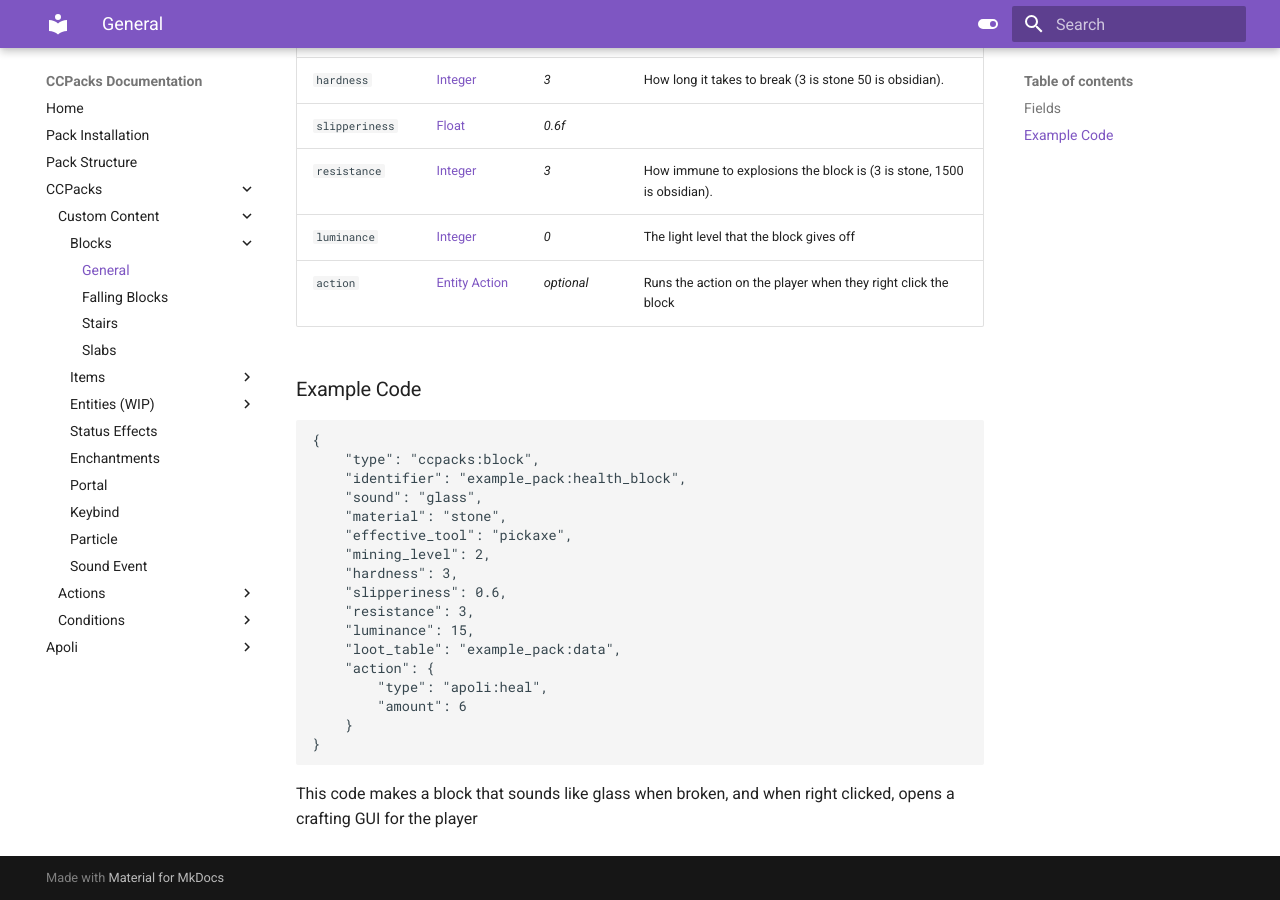
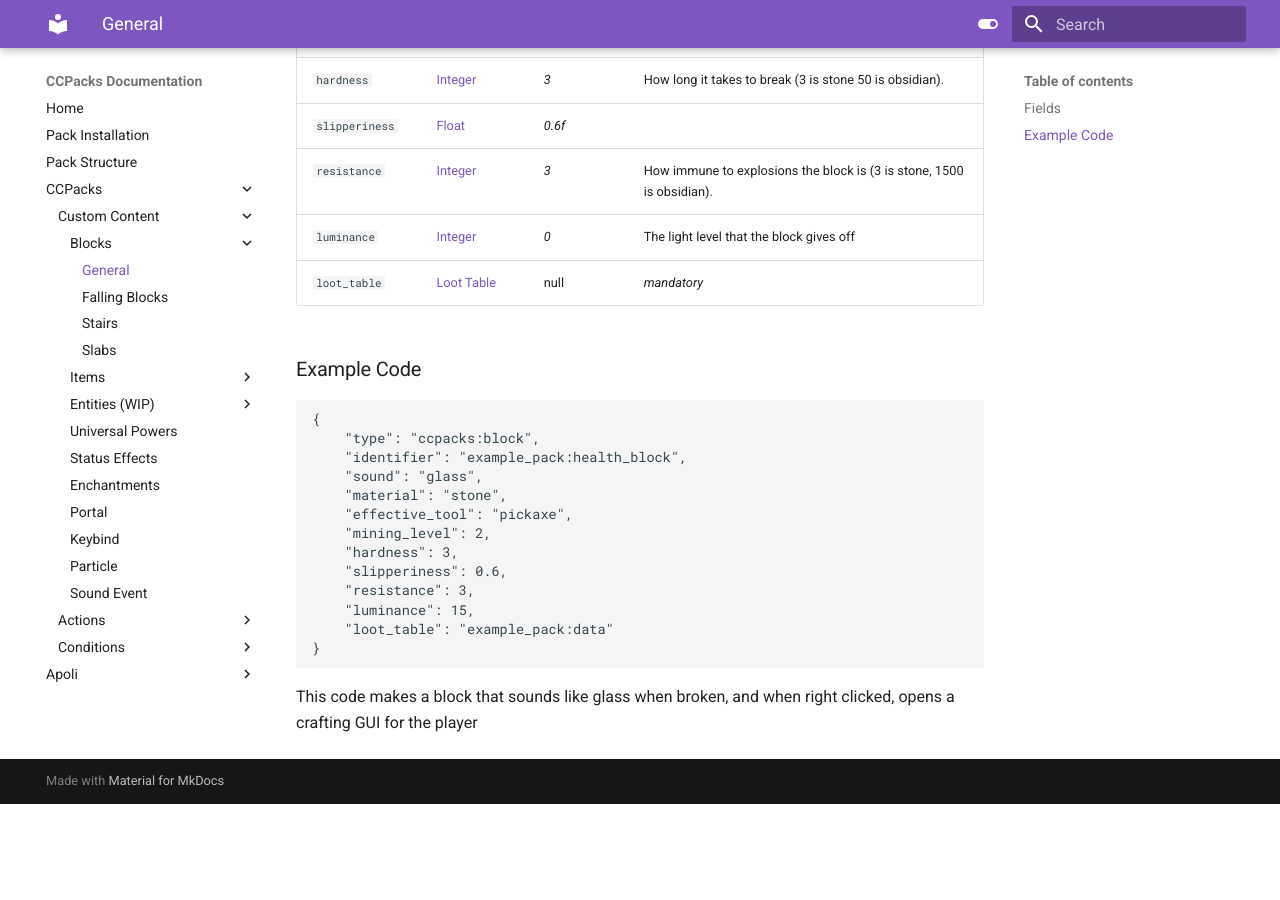
Before and after one commit to eggohito/CCPacks-Documentation, an MkDocs documentation site: the page built from docs/block/general.md, in a window 1280 px wide and 900 px high, scrolled down 523 px. Built offline with MkDocs 1.6.1 and Material for MkDocs 9.7.7, drawn with Linux system fonts in a browser that asks for light colours; after the commit the page ends 1327 px from its top, so only the background shows below that.

Commit message:
Fixed Blocks, and added universal powers

````diff
--- a/docs/block/general.md
+++ b/docs/block/general.md
@@ -13,7 +13,7 @@
 `slipperiness` | [Float]() | *0.6f* |
 `resistance` | [Integer]() | *3* | How immune to explosions the block is (3 is stone, 1500 is obsidian).
 `luminance` | [Integer]() | *0* | The light level that the block gives off
-`action` | [Entity Action]() | *optional* | Runs the action on the player when they right click the block
+`loot_table` | [Loot Table]() | null | *mandatory* | The loot table for the block(s) that is dropped when this block is broken
 
 ### Example Code
 
@@ -29,11 +29,7 @@
     "slipperiness": 0.6,
     "resistance": 3,
     "luminance": 15,
-	"loot_table": "example_pack:data",
-    "action": {
-        "type": "apoli:heal",
-		"amount": 6
-    }
+	"loot_table": "example_pack:data"
 }
 ```
 
--- a/mkdocs.yml
+++ b/mkdocs.yml
@@ -24,6 +24,7 @@ nav:
                 - Cow: cow.md
                 - Pig: pig.md
                 - Sheep: sheep.md
+            - Universal Powers: universal_powers.md
             - Status Effects: effect.md
             - Enchantments: enchantment.md
             - Portal: portal.md
````
Also changed, not shown: docs/block/falling_block.md (+1 -1 lines), docs/block/slabs.md (+1 -1 lines), docs/block/stairs.md (+1 -1 lines), docs/universal_powers.md (added, +12 -0 lines).
